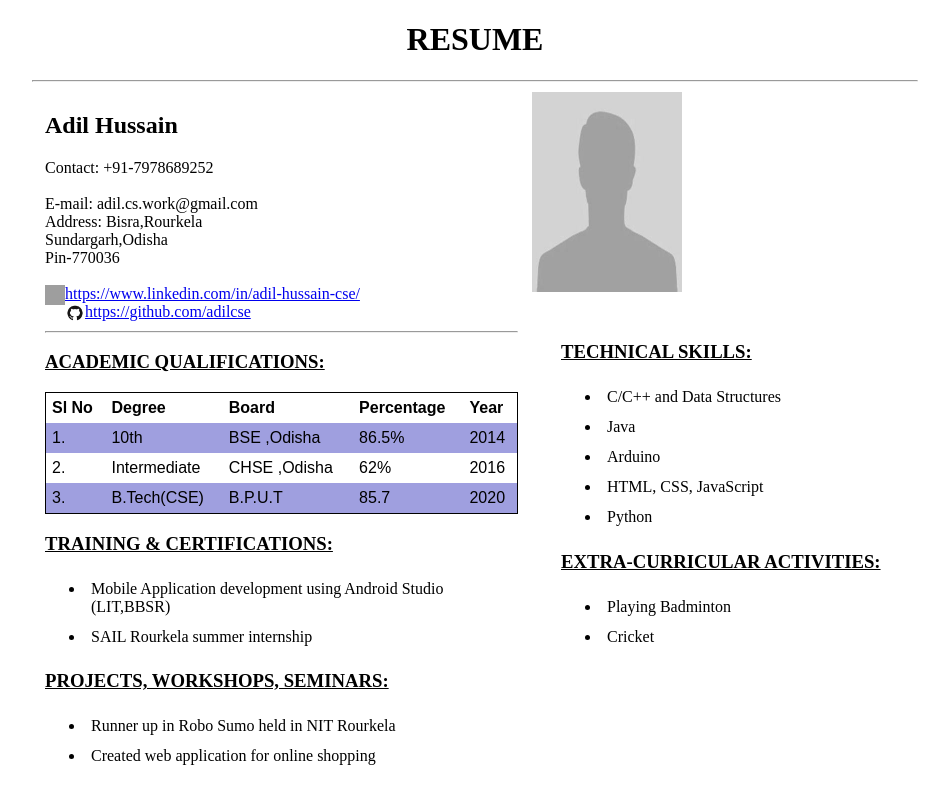
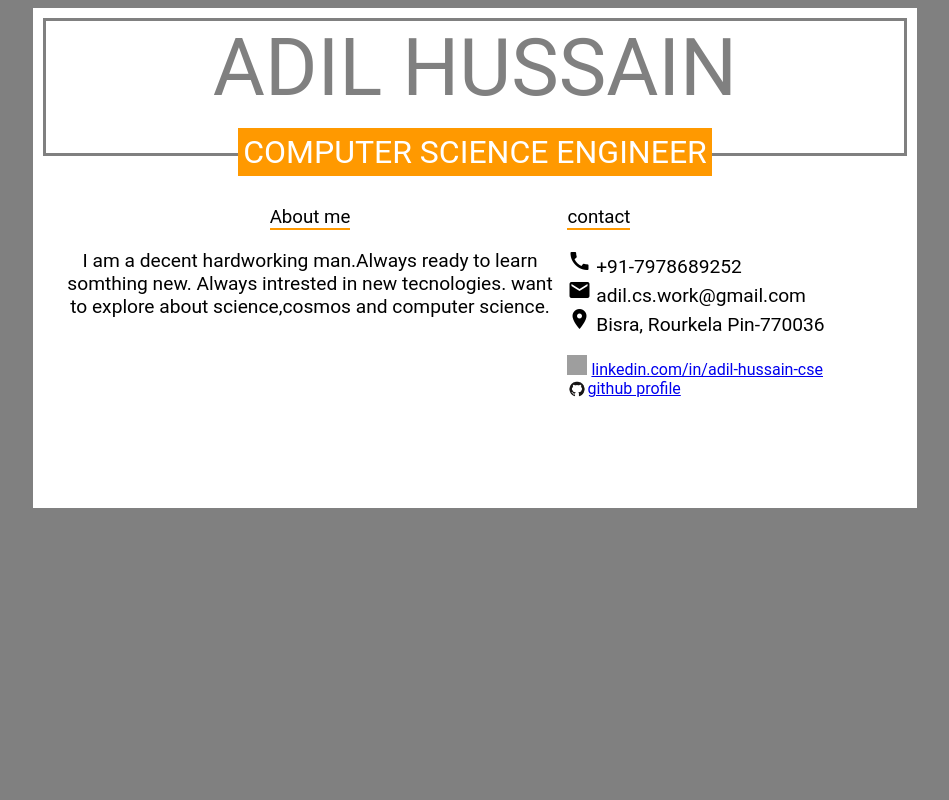
Before and after one commit to adilcse/mindfire, a PHP site: page /resume.html in a window 1280 px wide. Shown: the whole page, without its empty margins (165-1114 px from the left). Run offline with PHP 8.4, Linux system fonts and the light colour scheme; grey boxes are pictures that could not be loaded.

Commit message:
resume page not completed

```diff
--- a/login/style.css
+++ b/login/style.css
@@ -80,3 +80,6 @@ h2{
 p{
 	color: white;
 }
+li{
+	color: white;
+}
--- a/resume-html/resume.html
+++ b/resume-html/resume.html
@@ -1,105 +1,49 @@
 <!DOCTYPE html>
 <head>
+	<meta name="viewport" content="width=device-width, initial-scale=1.0">
     <title>Adil Resume</title>
     <link rel="stylesheet" type="text/css" href="style.css">
+  <link href="https://fonts.googleapis.com/css?family=Indie+Flower|Varela+Round&display=swap" rel="stylesheet">
+  <link href="https://fonts.googleapis.com/icon?family=Material+Icons" rel="stylesheet">
 </head>
 <body>
-    <div id ="head" align="center">
-      <h1>RESUME</h1>
-      <hr width="70%">
-  </div>
-    <div class="potrait">
-      <div class="top">
-        <div class="details">
-            <h2 style="">Adil Hussain</h2>
-            Contact: +91-7978689252
-            <br><br>
-            E-mail:  adil.cs.work@gmail.com<br>
 
-            Address: Bisra,Rourkela<br>
-            Sundargarh,Odisha<br>
-            Pin-770036<br><br>
+    <div class="container">
+      <div class="header">
+      	<div class="h-name">ADIL HUSSAIN </div>
+      	<div class="h-job"> COMPUTER SCIENCE ENGINEER</div>
+      </div>
+      <div class="row">
+      	<div class="col-ls">
+      		<div class="about">
+      			About me
+      		</div>
+      			<p>
+      			I am a decent hardworking man.Always ready to learn somthing new. Always intrested in new tecnologies. want to explore about science,cosmos and computer science.
+      		</p>
+      		</div>
+
+     <div class="col-rs">
+     	<div class="about">
+     	contact
+     </div>
+     	<p>
+     		<i class="material-icons">call</i> +91-7978689252
+            <br>
+            <i class="material-icons">email</i>  adil.cs.work@gmail.com<br>
+
+            <i class="material-icons">location_on</i> Bisra, Rourkela
+            Pin-770036
             <div id="links">
-            <img src="linkedin.png" width="20px" height="20px" align="left"  style="float: left" />  <a href="https://www.linkedin.com/in/adil-hussain-cse/"> https://www.linkedin.com/in/adil-hussain-cse/
+            <img src="linkedin.png" width="20px" height="20px"/>  <a href="https://www.linkedin.com/in/adil-hussain-cse/">linkedin.com/in/adil-hussain-cse
             </a><br>
-            <img src="github.png"  width="20px" height="20px" style="float: left"  /><a href="https://github.com/adilcse">https://github.com/adilcse</a>
-        </div>
-        </div>
-        <div class="profile_pic">
-        <img src="profile.jpeg" width="150px" height="200px" alt="Profile picture" style=" margin-left: 40px;"">
-        </div>
-        </div>
-        <div class="detail_body">
-             <div class="left_body">
-                <hr>
-        <h3><b><u>ACADEMIC QUALIFICATIONS:</u></b></h3>
-        <table>
-            <tr>
-                <th>Sl No</th>
-                <th>Degree </th>
-                <th>Board </th>
-                <th>Percentage</th>
-                <th>Year</th>
-            </tr>
-            <tr>
-                <td>1.</td>
-                <td>10th</td>
-                <td>BSE ,Odisha</td>
-                <td>86.5%</td>
-                <td>2014</td>
-            </tr>
-             <tr>
-                <td>2.</td>
-                <td>Intermediate</td>
-                <td>CHSE ,Odisha</td>
-                <td>62%</td>
-                <td>2016</td>
-            </tr>
-            <tr>
-                <td>3.</td>
-                <td>B.Tech(CSE)</td>
-                <td>B.P.U.T </td>
-                <td>85.7</td>
-                <td>2020</td>
-            </tr>
+            <img src="github.png"  width="20px" height="20px" style="float: left"  /><a href="https://github.com/adilcse">github profile</a>
+     	</div>
+     	</p>
+     </div>
 
-
-        </table>
-
-        <h3><u><b>TRAINING & CERTIFICATIONS:</b></u></h3>
-        <ul>
-            <li>Mobile Application development using Android Studio (LIT,BBSR)</li>
-            <li>SAIL Rourkela summer internship</li>
-        </ul>
-
-        <h3><u><b>PROJECTS, WORKSHOPS, SEMINARS:</b></u></h3>
-        <ul>
-            <li>Runner up in Robo Sumo held in NIT Rourkela</li>
-            <li>Created web application for online shopping</li>
-        </ul>
-    </div>
-     <div class="right_body">
-        <h3><u><b>TECHNICAL SKILLS:</b></u></h3>
-        <ul>
-            <li>C/C++ and Data Structures</li>
-            <li>Java</li>
-            <li> Arduino</li>
-            <li>HTML, CSS, JavaScript</li>
-            <li>Python</li>
-        </ul>
-
-        <h3><u><b>EXTRA-CURRICULAR ACTIVITIES:</b></u></h3>
-        <ul>
-            <li>Playing Badminton</li>
-            <li>Cricket</li>
-
-        </ul></div>
+     	</div>
 </div>
-    </div>
-
-
-
-
 
 </body>
 </html>
--- a/resume-html/style.css
+++ b/resume-html/style.css
@@ -1,44 +1,106 @@
-   .potrait{
-            margin-left: 200px;
-            margin-right: 200px;
-            padding: 2px;
+body{
+    background-color: grey;
+    text-align: center;
+    font-family:  'Roboto', sans-serif;
 }
-        .detail_body{
+
+.container{
+	display: inline-block;
+    background-color: white;
+    width : 70%;
+    height : 500px;
+     margin: auto;
 }
-        .details {
-          color: #000;
-
-                width: 48%;
-                float: left;
+.header{
+	background-color: white;
+	margin : 10px;
+	overflow::show;
+	border: 3px solid grey;
+	position: relative;
 }
-        .profile_pic{
-            color: #000;
-
-                width: 48%;
-                float: right;
+.h-name{
+	font-size: 5rem;
+	color: grey;
 
 }
-        .left_body{
-            float: left;
-            width: 55%;
+.h-job{
+	position: relative;
+    display: inline;
+	font-size: 2rem;
+	background-color: #ff9900;
+	text-align: center;
+	bottom: -18px;
+	color: white;
+	padding: 5px;
+
 }
-        .right_body{
-            float: right;
-             width: 40%;
+.row{
+	margin: 30px;
+	display :flex;
+}
+.col-ls{
+	width: 60%;
+	align-items: left;
+
+}
+.about{
+	border-bottom: 2px solid #ff9900;
+	display: inline-block;
+	font-size: 1.17rem;
+	margin-top: 20px;
+
+}
+.col-rs{
+	text-align: left;
+	margin-left: 10px;
+
+}
+p{
+	font-family:  'Roboto', cursive;
+	font-size: 1.2rem;
+}
+@media only screen and (max-width: 400px) and (min-width: 320px) {
+  .container {
+  	display: inline-block;
+    background-color: white;
+    width: 100%;
+    height: 100%;
+    margin: 0px;
+    padding: 10px;
+    border-radius: 10px;
+    font-size: 16px;
+    font-weight: 50;
+      }
+      h1{
+
+      	background-color: grey;
+      	color: white;
+      	border-radius:5px;
+      	width: 100%;
+      	display: inline;
       	   }
 
-        table {
-            font-family:   sans-serif;
+}
+@media only screen and (max-width: 320px)  {
+  .container {
+  	text-align: center;
+  	display: inline-block;
+    background-color: white;
     width: 100%;
-            border: 1px solid black;
-            border-collapse: collapse;
+    height: 100%;
+    margin: 0px;
+    padding: 10px;
+    border-radius: 10px;
+    font-size: 18px;
+    font-weight: 100px;
       }
-
-        td, th, li {
-            text-align: left;
-            padding: 6px;
+      h1{
+      	text-align: center;
+      	background-color: grey;
+      	color: white;
+      	border-radius:5px;
       	   }
-
-        tr:nth-child(even) {
-            background-color:#9f9fdf;
+    h5{
+    	text-align: center;
     }
+}
```
Also changed, not shown: registration/registration.html (added, +30 -0 lines), registration/style.css (added, +55 -0 lines), login/Engineering-Resume-Example-Template.png (added), 1 other file. Lines whose indentation alone changed are shown as unchanged.
